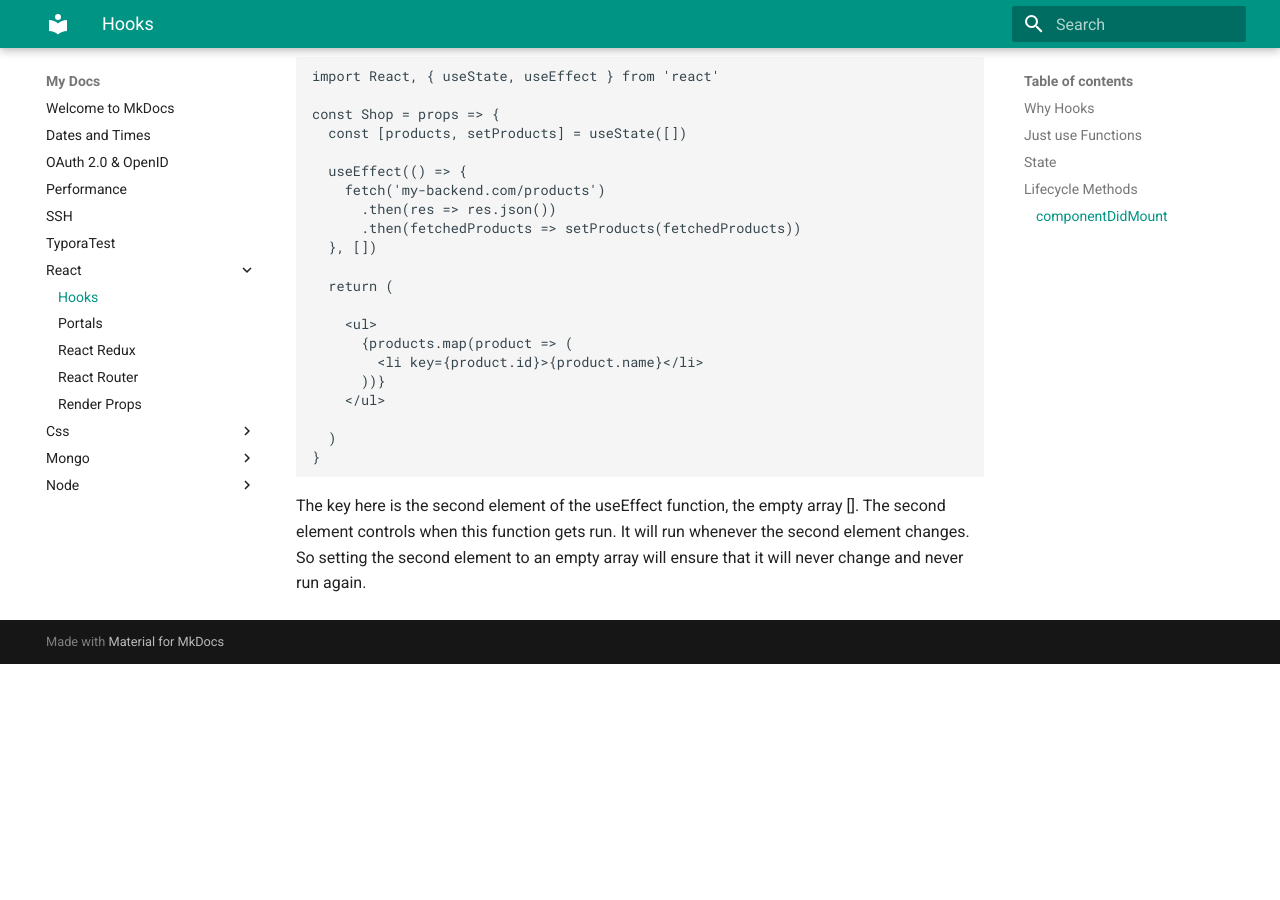
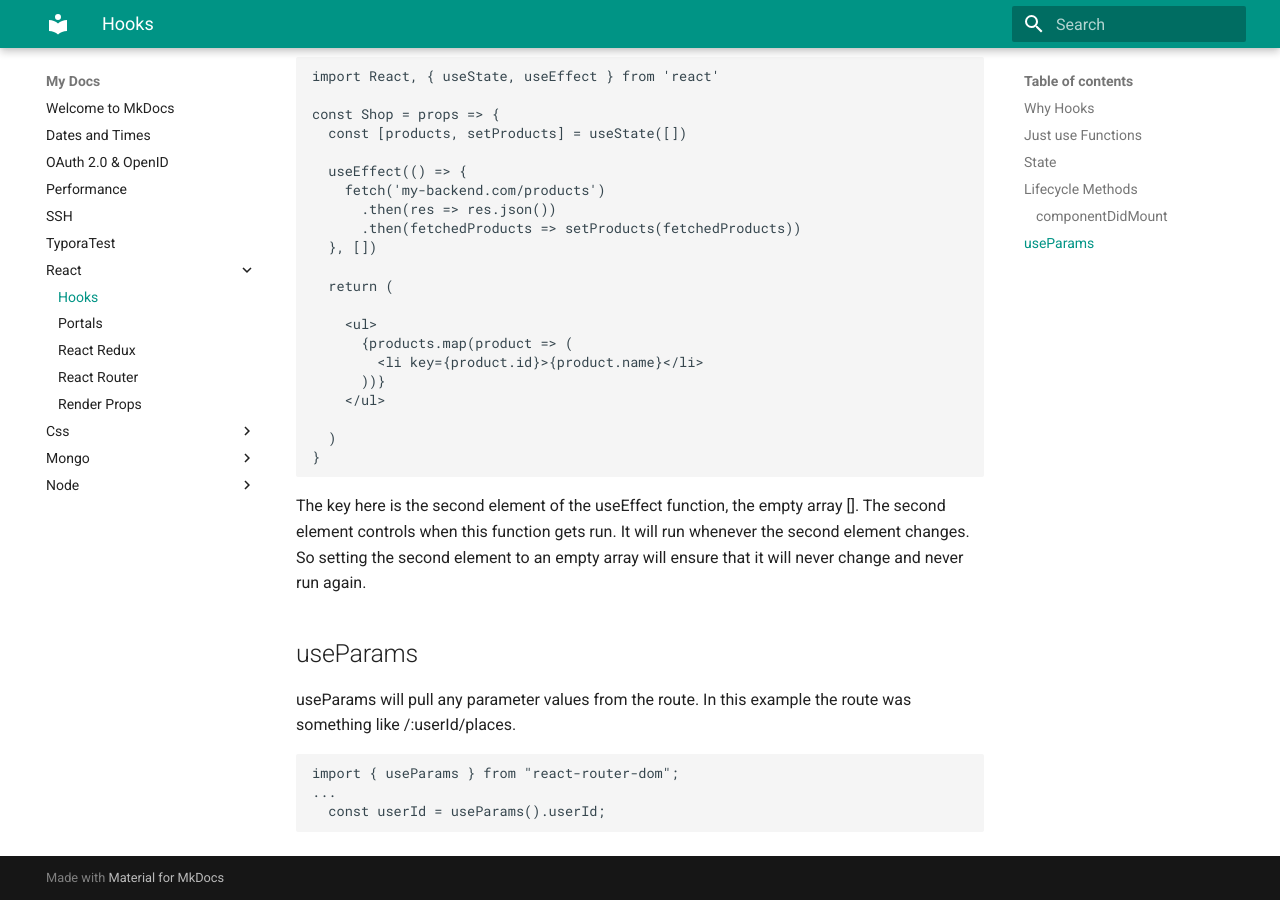
Before and after one commit to MikeDeGan/docs, an MkDocs documentation site: the page built from docs/React/Hooks.md, in a window 1280 px wide and 900 px high, scrolled down 1661 px. Built offline with MkDocs 1.6.1 and Material for MkDocs 9.7.7, drawn with Linux system fonts in a browser that asks for light colours; before the commit the page ends 2325 px from its top, so only the background shows below that.

Commit message:
more hooks

````diff
--- a/docs/React/Hooks.md
+++ b/docs/React/Hooks.md
@@ -91,3 +91,13 @@ const Shop = props => {
 ```
 
 The key here is the second element of the useEffect function, the empty array []. The second element controls when this function gets run. It will run whenever the second element changes. So setting the second element to an empty array will ensure that it will never change and never run again.
+
+## useParams
+
+useParams will pull any parameter values from the route. In this example the route was something like /:userId/places.
+
+```javascript
+import { useParams } from "react-router-dom";
+...
+  const userId = useParams().userId;
+```
````
